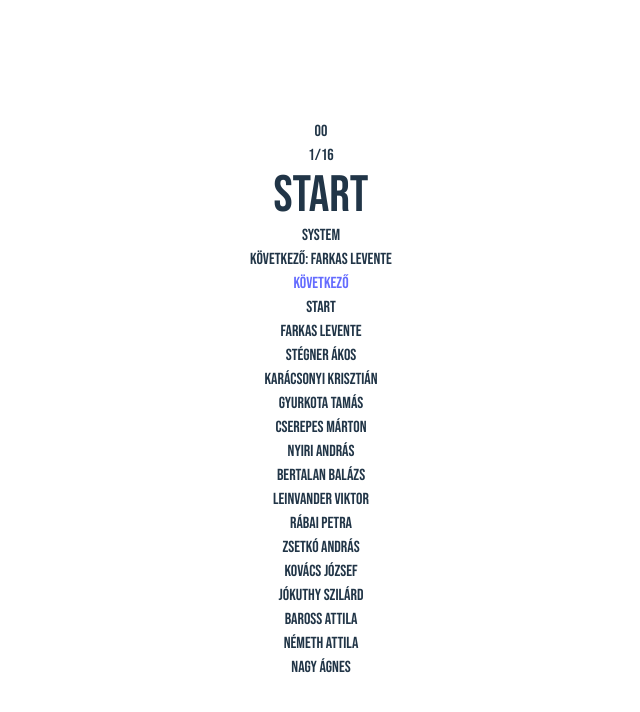
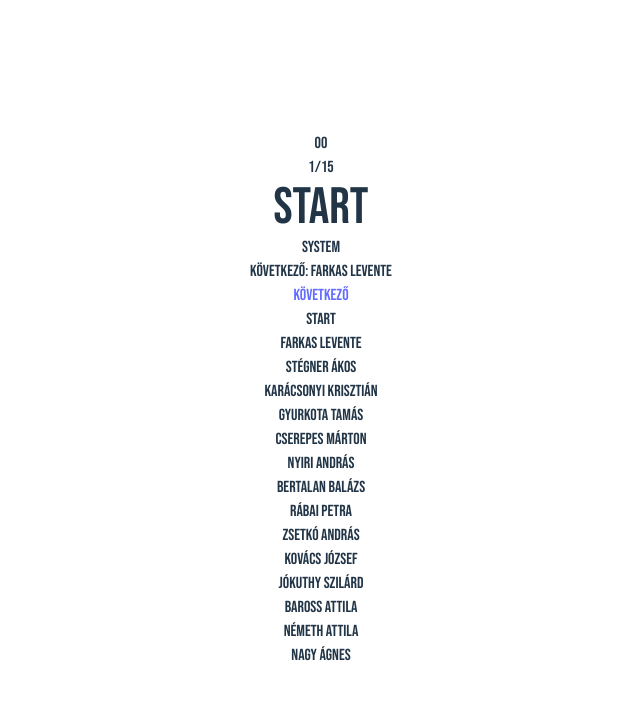
Before and after one commit to Sokamoka/su-order-of-people, a Vue app: page / in a window 1280 px wide. Shown: the top 712 px of the page, without its empty margins (319-959 px from the left). Built offline with nearby package versions, Linux system fonts and the light colour scheme.

Commit message:
Delete member

```diff
--- a/src/constants.js
+++ b/src/constants.js
@@ -34,10 +34,6 @@ export const NAMES = [
     stack: "Backend",
   },
   {
-    name: "Leinvander Viktor",
-    stack: "Backend",
-  },
-  {
     name: "Rábai Petra",
     stack: "Autmation Tester",
   },
```
